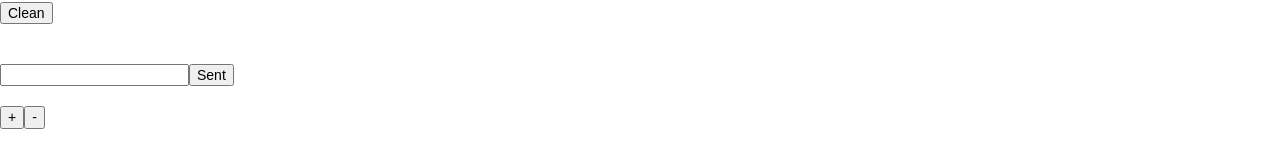
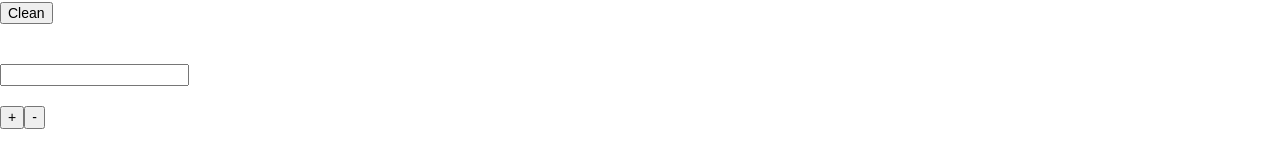
Before and after one commit to nczop/ContactList, a React (Create React App) app: page / in a window 1280 px wide. Shown: the part 340-494 px from the top of the page. Built offline with nearby package versions, Linux system fonts and the light colour scheme.

Commit message:
child and parent

```diff
--- a/src/App.js
+++ b/src/App.js
@@ -166,7 +166,6 @@ import './App.css';
     constructor (props) {
       super(props);
       this.state = {
-        number: this.props.number,
         input: this.props.input
       };
     }
@@ -175,60 +174,52 @@ import './App.css';
         input: e.target.value
       })
     }
-
-    sentToChild () {
-      this.setState ({
-        number: this.state.input
-      })
-    }
-
-    componentWillReceiveProps (nextProps) {
-      if (nextProps.number !== this.props.parentNumber) {
-        this.setState ({
-          parentNumber: nextProps.number
-        });
-      }
-    }
-
-
-
      render () {
        return (
          <div>
-           <input onChange = {this.handleChange.bind(this)}/>
-           <button onClick = {this.sentToChild.bind(this)} >Sent</button>
+           <input type = "number" onChange = {this.handleChange.bind(this)}/>
            <Child
-            parentNumber ={this.state.number}>
-           </Child>
+            parentNumber ={this.state.input}
+           />
          </div>
        )
      };
   }
 
   class Child extends React.Component {
+    constructor (props) {
+      super(props);
+      this.state = {
+        childNumber: this.props.childNumber
+      };
+    }
+    componentWillReceiveProps (nextProps) {
+      if (nextProps.parentNumber !== this.state.childNumber) {
+        this.setState ({
+          childNumber: Number(nextProps.parentNumber)
+        });
+      }
+    }
     increment() {
       this.setState({
-        parentNumber: this.state.parentNumber + 1,
+        childNumber: this.state.childNumber + 1,
       });
     }
     decrement() {
       this.setState({
-        parentNumber: this.state.parentNumber - 1,
+        childNumber: this.state.childNumber - 1,
       })
     }
     render() {
       return (
         <div>
-          <output>{this.props.parentNumber}</output>
+          <output>{this.state.childNumber}</output>
           <br/>
-          <button onClick= {this.props.increment}>+</button>
-          <button onClick= {this.props.decrement}>-</button>
+          <button onClick= {this.increment.bind(this)}>+</button>
+          <button onClick= {this.decrement.bind(this)}>-</button>
         </div>
       )
     }
   }
 
-
-
-
 export default App;
```
